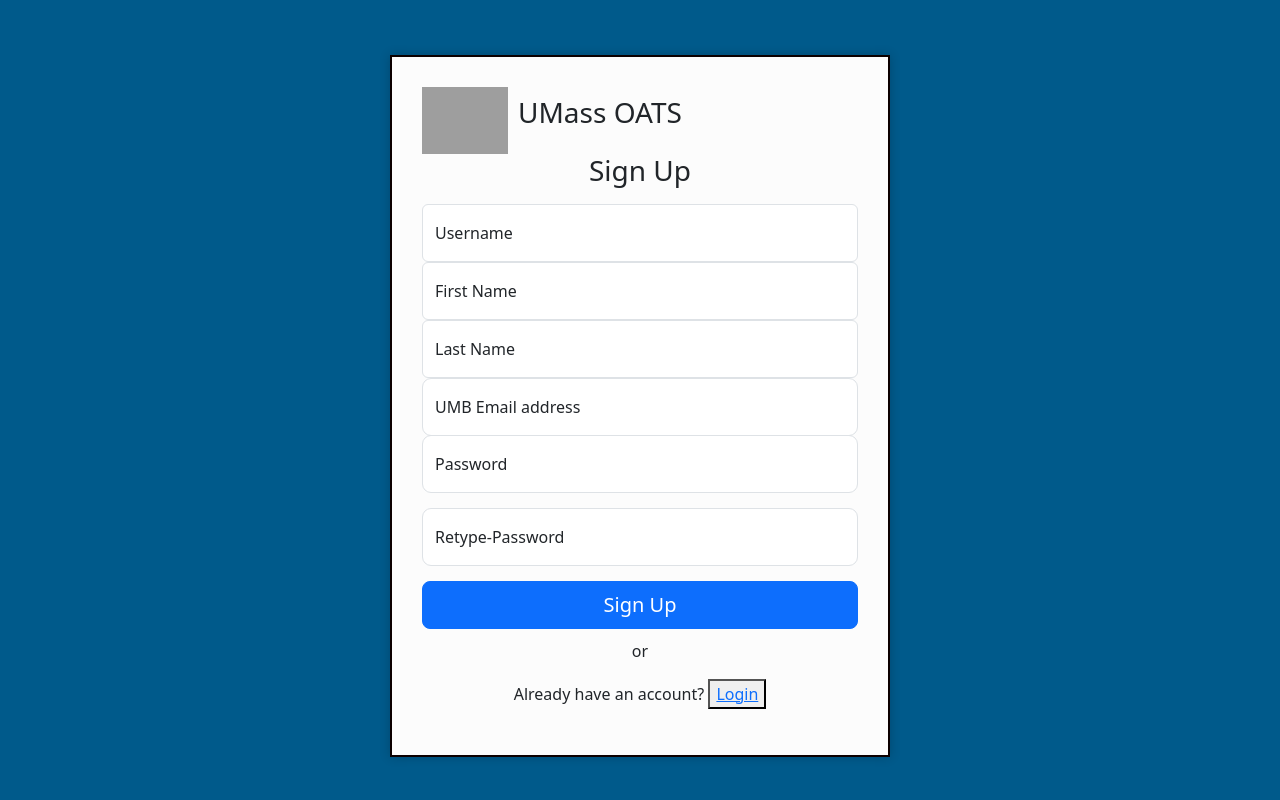
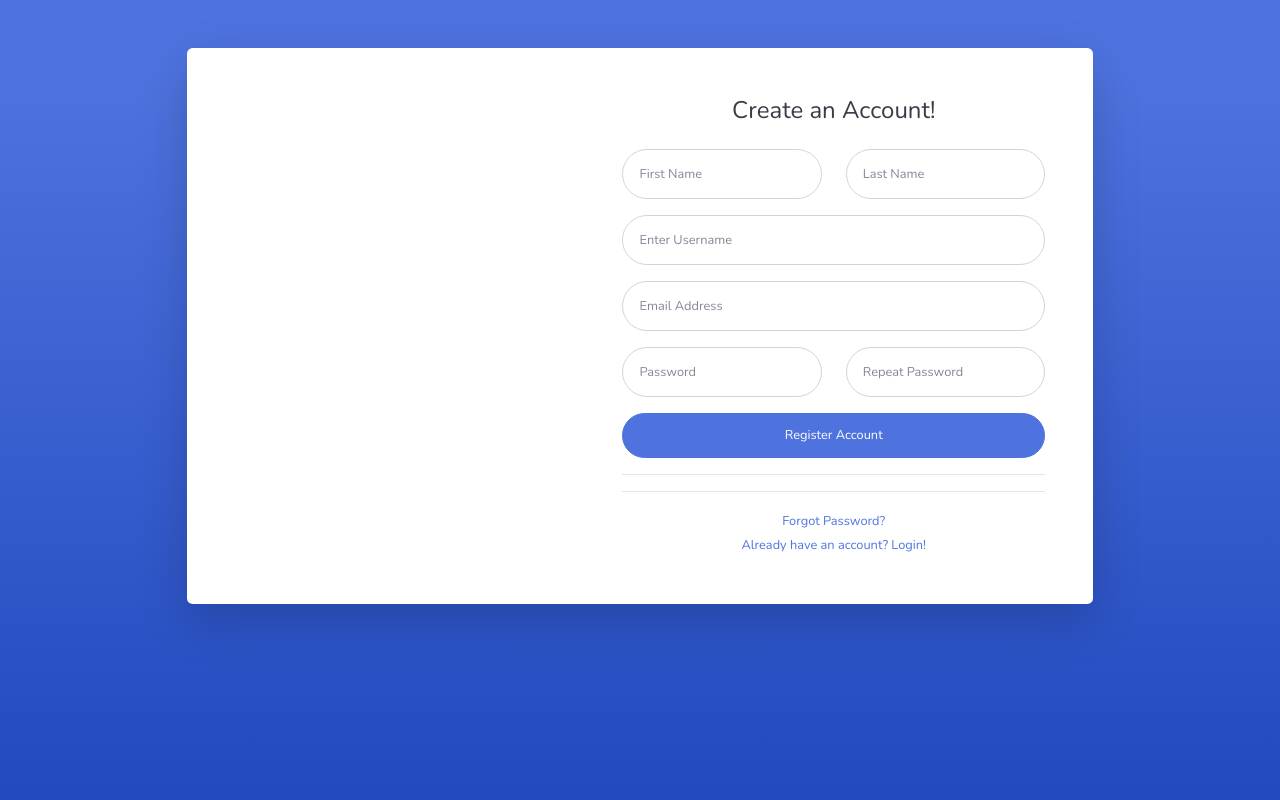
Before and after one commit to Shrey0997/UMB-OATS, a Django app: page /signup/ in a window 1280 px wide. Run offline with Django 4.2, Linux system fonts and the light colour scheme; some libraries are stand-ins or nearby versions; grey boxes are pictures that could not be loaded.

Commit message:
account UI updated

```diff
--- a/UMassSchedulingApplication/urls.py
+++ b/UMassSchedulingApplication/urls.py
@@ -1,13 +1,14 @@
 from django.contrib import admin
 from django.urls import path
 from appusers.views import home_view, signup_view, login_view, logout_view, available_slots, book_slots, create_slot, \
-    activate, activation_sent, profile_view, assign_roles, forgot_password, passwordResetconfirm, enter_dates,add_semester
+    activate, activation_sent, profile_view, assign_roles, forgot_password, passwordResetconfirm, enter_dates, \
+    add_semester, cancel_session
 
 urlpatterns = [
     path('admin/', admin.site.urls),
     path('', home_view, name='home'),
     path('signup/', signup_view, name='signup'),
-    path('accounts/login/', login_view, name='login'),
+    path('login/', login_view, name='login'),
     path('logout/', logout_view, name='logout'),
     path('available/',available_slots , name='available_slots'),
     path('bookingpage/<int:availability_id>',book_slots , name='booking_page'),
@@ -19,5 +20,6 @@
     path('forgot_password/', forgot_password, name='forgot_password'),
     path('password_reset_confirm/<uidb64>/<token>/',passwordResetconfirm , name='password_reset_confirm'),
     path('enter_dates/', enter_dates, name='enter_dates'),
-    path('add_semester/',add_semester,name='add_semester')
+    path('add_semester/',add_semester,name='add_semester'),
+    path('cancel-session/', cancel_session, name='cancel_session'),
 ]
--- a/appusers/views.py
+++ b/appusers/views.py
@@ -1,4 +1,5 @@
 from django.contrib.admin.helpers import AdminForm
+from django.http import JsonResponse
 from django.shortcuts import render, get_object_or_404, redirect
 from django.utils.datetime_safe import date
 from UMassSchedulingApplication.settings import DEFAULT_FROM_EMAIL
@@ -31,7 +32,7 @@
             messages.error(request, "Username or password invalid")
             return redirect('login')
 
-    return render(request, 'account/login_bootstrapped.html')
+    return render(request, 'account/login.html')
 
 def logout_view(request):
     logout(request)
@@ -47,7 +48,7 @@
         pasw2= request.POST['pasw2']
         if(pasw1!=pasw2):
             messages.error(request,"Passwords dont match")
-            return redirect('account/signup_bootstrapped.html')
+            return redirect('account/register.html')
         else:
             user = User.objects.create_user(username,email,pasw1)
             user.first_name = firstname
@@ -67,39 +68,35 @@
             messages.success(request,"Registered successfully")
             return redirect('activation_sent')
 
-    return render(request, 'account/signup_bootstrapped.html')
+    return render(request, 'account/register.html')
 
 def activation_sent(request):
     return render(request, 'account/activation_sent.html')
 
 def forgot_password(request):
     if request.method == 'POST':
-        form = PasswordResetForm(request.POST)
-        if form.is_valid():
-            # Retrieve user based on email entered in the form
-            email = form.cleaned_data.get('email')
-            try:
-                user = User.objects.get(email=email)
-            except User.DoesNotExist:
-                messages.error(request, 'No user found with the given email address')
-                return redirect('forgot_password')
+        email= request.POST['email']
+        try:
+            user = User.objects.get(email=email)
+        except User.DoesNotExist:
+            messages.error(request, 'No user found with the given email address')
+            return redirect('forgot_password')
 
-            # Generate and send password reset email
-            subject = 'Reset your password'
-            message = render_to_string('account/password_reset_email.html', {
-                'user': user,
-                'domain': request.get_host(),
-                'uid': urlsafe_base64_encode(force_bytes(user.pk)),
-                'token': default_token_generator.make_token(user),
-            })
-            from_email = DEFAULT_FROM_EMAIL
-            to_email = email
-            send_mail(subject, message, from_email, [to_email], fail_silently=False)
-            messages.success(request, 'Password reset email has been sent. Please check your email to reset your password.')
-            return redirect('forgot_password')
-    else:
-        form = PasswordResetForm()
-    return render(request, 'account/forgot_password.html', {'form': form})
+        # Generate and send password reset email
+        subject = 'Reset your password'
+        message = render_to_string('account/password_reset_email.html', {
+            'user': user,
+            'domain': request.get_host(),
+            'uid': urlsafe_base64_encode(force_bytes(user.pk)),
+            'token': default_token_generator.make_token(user),
+        })
+        from_email = DEFAULT_FROM_EMAIL
+        to_email = email
+        send_mail(subject, message, from_email, [to_email], fail_silently=False)
+        messages.success(request, 'Password reset email has been sent. Please check your email to reset your password.')
+        return redirect('forgot_password')
+
+    return render(request, 'account/forgot_password.html')
 
 def passwordResetconfirm(request, uidb64, token):
     try:
@@ -318,3 +315,18 @@
     else:
         messages.error(request, 'Enter a valid dates.')
         return redirect('enter_dates')
+
+def cancel_session(request):
+    if request.method == 'POST':
+        session_id = request.POST.get('session_id')
+        session = Availability.objects.filter(pk=session_id).first()
+
+        if session and session.status == 'B':
+            session.status = 'A'
+            session.booked_by = None
+            session.save()
+            return JsonResponse({'success': True})
+        else:
+            return JsonResponse({'success': False, 'error': 'Session not found or already cancelled.'})
+
+    return redirect('home')
--- a/static/css/login.css
+++ b/static/css/login.css
@@ -54,7 +54,6 @@
 }
 
 .main-box {
-  border: 2px solid rgb(12, 0, 0);
   padding: 30px;
   box-shadow: 0 0 10px rgba(0,0,0,0.2);
   max-width: 500px;
--- a/templates/account/base.html
+++ b/templates/account/base.html
@@ -1,112 +1,62 @@
 {% load static %}
-<!doctype html>
-<html lang="en" data-bs-theme="auto">
-<head><script src="color-modes.js"></script>
+<!DOCTYPE html>
+<html lang="en">
+
+<head>
 
     <meta charset="utf-8">
-    <meta name="viewport" content="width=device-width, initial-scale=1">
+    <meta http-equiv="X-UA-Compatible" content="IE=edge">
+    <meta name="viewport" content="width=device-width, initial-scale=1, shrink-to-fit=no">
     <meta name="description" content="">
-    <meta name="author" content="Mark Otto, Jacob Thornton, and Bootstrap contributors">
-    <meta name="generator" content="Hugo 0.111.3">
-    <title>OATS Register</title>
+    <meta name="author" content="">
 
-    <link rel="canonical" href="https://getbootstrap.com/docs/5.3/examples/sign-in/">
-    <link href="https://cdn.jsdelivr.net/npm/bootstrap@5.3.0-alpha2/dist/css/bootstrap.min.css" rel="stylesheet" integrity="sha384-aFq/bzH65dt+w6FI2ooMVUpc+21e0SRygnTpmBvdBgSdnuTN7QbdgL+OapgHtvPp" crossorigin="anonymous">
-    <link rel="icon" href="https://www.umb.edu/assets/images/wabi/favicon.svg">
-    <link rel="icon" href="https://www.umb.edu/assets/images/wabi/favicon.png">
-    <link rel="mask-icon" href="https://www.umb.edu/assets/images/wabi/safari-pinned-tab.svg" color="#005a8b">
-    <link rel="apple-touch-icon" href="https://www.umb.edu/assets/images/wabi/apple-touch-icon.png" />
-    <link rel="goog-touch-icon" href="https://www.umb.edu/assets/images/wabi/google-touch-icon.png" />
-    <link rel="manifest" href="https://www.umb.edu/manifest.json">
+    <title>{% block title %}{% endblock %}</title>
 
-    <meta name="theme-color" content="#712cf9">
+    <!-- Custom fonts for this template-->
+    <link href="{% static 'vendor/fontawesome-free/css/all.min.css' %}" rel="stylesheet" type="text/css">
+    <link
+            href="https://fonts.googleapis.com/css?family=Nunito:200,200i,300,300i,400,400i,600,600i,700,700i,800,800i,900,900i"
+            rel="stylesheet">
 
+    <!-- Custom styles for this template-->
+    <link href="{% static 'css/sb-admin-2.min.css' %}" rel="stylesheet">
 
-    <style>
-        .bd-placeholder-img {
-            font-size: 1.125rem;
-            text-anchor: middle;
-            -webkit-user-select: none;
-            -moz-user-select: none;
-            user-select: none;
-        }
+</head>
 
-        @media (min-width: 768px) {
-            .bd-placeholder-img-lg {
-                font-size: 3.5rem;
-            }
-        }
+<body class="bg-gradient-primary">
 
-        .b-example-divider {
-            width: 100%;
-            height: 3rem;
-            background-color: rgba(0, 0, 0, .1);
-            border: solid rgba(0, 0, 0, .15);
-            border-width: 1px 0;
-            box-shadow: inset 0 .5em 1.5em rgba(0, 0, 0, .1), inset 0 .125em .5em rgba(0, 0, 0, .15);
-        }
+<div class="container ">
 
-        .b-example-vr {
-            flex-shrink: 0;
-            width: 1.5rem;
-            height: 100vh;
-        }
+    <!-- Outer Row -->
+    <div class="row justify-content-center">
 
-        .bi {
-            vertical-align: -.125em;
-            fill: currentColor;
-        }
+        <div class="col-xl-10 col-lg-12 col-md-9">
 
-        .nav-scroller {
-            position: relative;
-            z-index: 2;
-            height: 2.75rem;
-            overflow-y: hidden;
-        }
+            <div class="card o-hidden border-0 shadow-lg my-5">
+                <div class="card-body p-0">
+                    {% block content %}{% endblock %}
+                    <!-- Content Block for Login and Register Page -->
 
-        .nav-scroller .nav {
-            display: flex;
-            flex-wrap: nowrap;
-            padding-bottom: 1rem;
-            margin-top: -1px;
-            overflow-x: auto;
-            text-align: center;
-            white-space: nowrap;
-            -webkit-overflow-scrolling: touch;
-        }
+                </div>
+            </div>
 
-        .btn-bd-primary {
-            --bd-violet-bg: #712cf9;
-            --bd-violet-rgb: 112.520718, 44.062154, 249.437846;
+        </div>
 
-            --bs-btn-font-weight: 600;
-            --bs-btn-color: var(--bs-white);
-            --bs-btn-bg: var(--bd-violet-bg);
-            --bs-btn-border-color: var(--bd-violet-bg);
-            --bs-btn-hover-color: var(--bs-white);
-            --bs-btn-hover-bg: #6528e0;
-            --bs-btn-hover-border-color: #6528e0;
-            --bs-btn-focus-shadow-rgb: var(--bd-violet-rgb);
-            --bs-btn-active-color: var(--bs-btn-hover-color);
-            --bs-btn-active-bg: #5a23c8;
-            --bs-btn-active-border-color: #5a23c8;
-        }
-        .bd-mode-toggle {
-            z-index: 1500;
-        }
-    </style>
+    </div>
 
-    <link href="{% static 'css/login.css' %}" rel="stylesheet">
-</head>
-<body class="text-center">
+</div>
 
+<!-- Bootstrap core JavaScript-->
+<script src="{% static 'vendor/jquery/jquery.min.js' %}"></script>
+<script src="{% static 'vendor/bootstrap/js/bootstrap.bundle.min.js' %}"></script>
 
-<main class="form-signin w-100 m-auto">
-    <div class="main-box">
-        {% block content %}{% endblock %}
-    </div>
-</main>
+<!-- Core plugin JavaScript-->
+<script src="{% static 'vendor/jquery-easing/jquery.easing.min.js' %}"></script>
+
+<!-- Custom scripts for all pages-->
+<script src="{% static 'js/sb-admin-2.min.js' %}"></script>
 
 
 </body>
+
 </html>
--- a/templates/account/password_reset_confirm.html
+++ b/templates/account/password_reset_confirm.html
@@ -1,6 +1,6 @@
 {% extends 'account/base.html' %}
 
-{% block title %}Resest Password{% endblock %}
+{% block title %}Reset Password{% endblock %}
 {% block content %}
 <h2>Reset your password</h2>
     <form method="post">
--- /dev/null
+++ b/templates/account/register.html
@@ -0,0 +1,55 @@
+{% extends 'account/base.html' %}
+
+{% block content %}
+
+    <div class="row">
+        <div class="col-lg-5 d-none d-lg-block "></div>
+        <div class="col-lg-7">
+            <div class="p-5">
+                <div class="text-center">
+                    <h1 class="h4 text-gray-900 mb-4">Create an Account!</h1>
+                </div>
+                <form class="user" method="post">
+                    <div class="form-group row">
+                        <div class="col-sm-6 mb-3 mb-sm-0">
+                            <input type="text" class="form-control form-control-user" id="firstname"
+                                   name="firstname" placeholder="First Name">
+                        </div>
+                        <div class="col-sm-6">
+                            <input type="text" class="form-control form-control-user" id="lastname"
+                                   name="lastname" placeholder="Last Name">
+                        </div>
+                    </div>
+                    <div class="form-group">
+                        <input type="username" class="form-control form-control-user" id="username"
+                               name="username" placeholder="Enter Username">
+                    </div>
+                    <div class="form-group">
+                        <input type="email" class="form-control form-control-user" id="email"
+                               name="email" placeholder="Email Address">
+                    </div>
+                    <div class="form-group row">
+                        <div class="col-sm-6 mb-3 mb-sm-0">
+                            <input type="password" class="form-control form-control-user"
+                                   id="pasw1" name="pasw1" placeholder="Password">
+                        </div>
+                        <div class="col-sm-6">
+                            <input type="password" class="form-control form-control-user"
+                                   id="pasw2" name="pasw2" placeholder="Repeat Password">
+                        </div>
+                    </div>
+                    <button class="btn btn-primary btn-user btn-block" type="submit">Register Account</button>
+                    <hr>
+                </form>
+                <hr>
+                <div class="text-center">
+                    <a class="small" href="{% url 'forgot_password' %}">Forgot Password?</a>
+                </div>
+                <div class="text-center">
+                    <a class="small" href="{% url 'login' %}">Already have an account? Login!</a>
+                </div>
+            </div>
+        </div>
+    </div>
+
+{% endblock %}
--- a/templates/account/signup_bootstrapped.html
+++ /dev/null
@@ -1,53 +0,0 @@
-{% extends 'account/base.html' %}
-
-{% block title %}Sign Up{% endblock %}
-{% block content %}
-    <form method="post">
-        {% csrf_token %}
-        <div class="oats">
-            <img src="https://www.umb.edu/assets/images/wabi/new-umb-logo-blue.svg" alt="oats image" width="86" height="67">
-            <h1 class ="h3 mb-3 fw-normal align-content-center">UMass OATS</h1>
-        </div>
-        <h1 class="h3 mb-3 fw-normal">Sign Up</h1>
-
-        <div class="form-floating">
-            <input type="username" class="form-control" id="username" name="username" placeholder="Username" required=true>
-            <label for="floatingInput">Username</label>
-        </div>
-
-        <div class="form-floating">
-            <input type="firstname" class="form-control" id="firstname" name="firstname" placeholder="first name" required=true>
-            <label for="floatingInput">First Name</label>
-        </div>
-
-        <div class="form-floating">
-            <input type="lastname" class="form-control" id="lastname" name="lastname" placeholder="last name" required=true>
-            <label for="floatingInput">Last Name</label>
-        </div>
-
-        <div class="form-floating">
-            <input type="email" class="form-control" id="email" name="email" placeholder="Enter Email address" required=true>
-            <label for="floatingInput">UMB Email address</label>
-        </div>
-
-        <div class="form-floating">
-            <input type="password" class="form-control" id="pasw1" name="pasw1" placeholder="Enter Password" required=true>
-            <label for="floatingPassword">Password</label>
-        </div>
-
-        <div class="form-floating">
-            <input type="password" class="form-control" id="pasw2" name="pasw2" placeholder="Re-Enter Password" required=true>
-            <label for="floatingPassword"> Retype-Password</label>
-        </div>
-
-        <button class="w-100 btn btn-lg btn-primary" type="submit">Sign Up</button>
-
-        <div class="flex-wrapper-three">
-            <div class="line-49"></div>
-            <p class="following-five">or</p>
-            <div class="line-49"></div>
-        </div>
-        <p class="following-six">Already have an account?<strong class="following-emphasis-1"></strong>
-            <button type="button"><a href="{% url 'login' %}">Login</a></button></p>
-    </form>
-{% endblock %}
```
Also changed, not shown: templates/account/forgot_password.html (+31 -11 lines), templates/account/login.html (added, +42 -0 lines), templates/account/login_bootstrapped.html (deleted, +0 -44 lines), templates/home_bootstrapped.html (+34 -13 lines), db.sqlite3.
